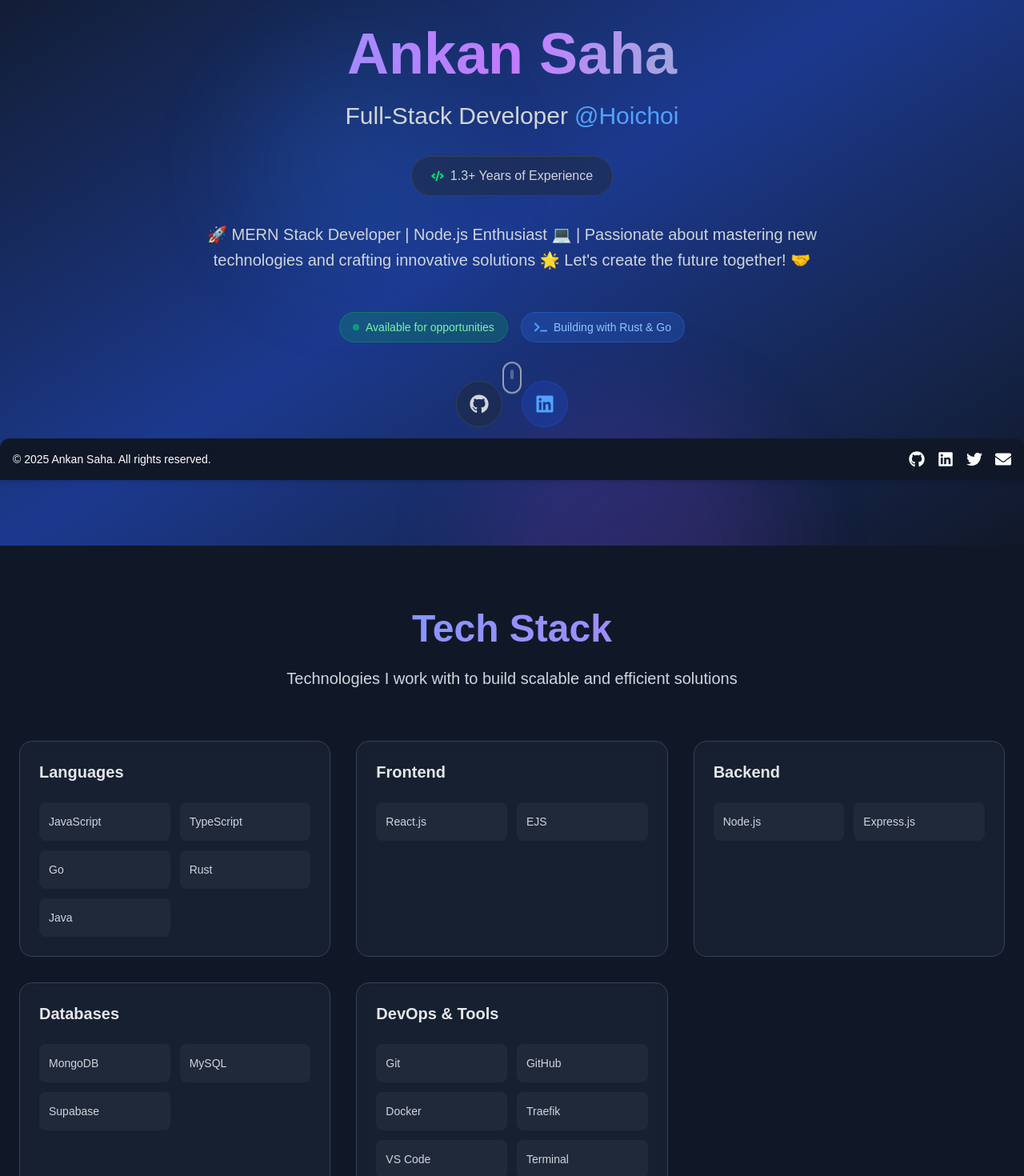
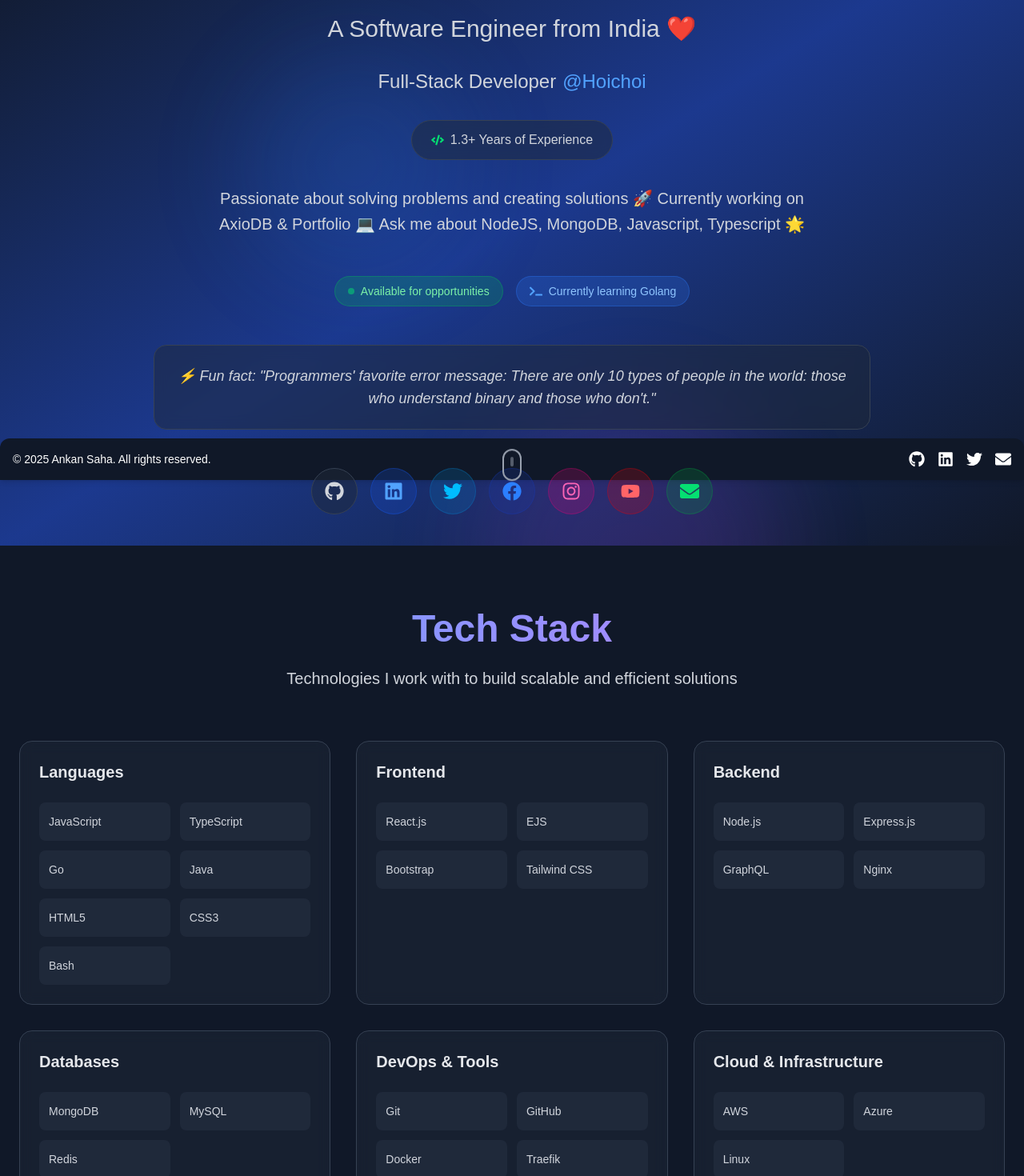
Before and after one commit to AnkanSaha/Portfolio, a Next.js app in the folder frontend/: page / in a window 1280 px wide. Shown: the part 200-1670 px from the top of the page at 80% size. Built offline with nearby package versions, Linux system fonts and the light colour scheme.

Commit message:
feat: enhance Introduction, Tech Stack, and Work Experience components with new content and social links

```diff
--- a/frontend/app/components/Home/Introduction.tsx
+++ b/frontend/app/components/Home/Introduction.tsx
@@ -2,7 +2,7 @@
 
 /* eslint-disable react/no-unescaped-entities */
 import React from "react";
-import { FaGithub, FaLinkedin, FaCode, FaTerminal } from 'react-icons/fa';
+import { FaGithub, FaLinkedin, FaCode, FaTerminal, FaFacebook, FaInstagram, FaEnvelope, FaTwitter, FaYoutube } from 'react-icons/fa';
 
 const Introduction: React.FC = () => {
   return (
@@ -19,13 +19,24 @@
         <div className="text-center">
           {/* Main Title */}
           <h1 className="text-5xl md:text-7xl font-bold mb-6 bg-gradient-to-r from-blue-400 via-purple-400 to-green-400 bg-clip-text text-transparent">
-            Ankan Saha
+            Hi 👋, I'm Ankan
           </h1>
 
           {/* Subtitle with typing effect */}
           <div className="text-2xl md:text-3xl mb-8 font-light">
+            <span className="text-gray-300">A Software Engineer from India ❤️</span>
+          </div>
+
+          <div className="text-xl md:text-2xl mb-8 font-light">
             <span className="text-gray-300">Full-Stack Developer</span>
-            <span className="text-blue-400 ml-2">@Hoichoi</span>
+            <a
+              href="https://hoichoi.tv"
+              target="_blank"
+              rel="noopener noreferrer"
+              className="text-blue-400 ml-2 hover:text-blue-300 transition-colors duration-200"
+            >
+              @Hoichoi
+            </a>
           </div>
 
           {/* Experience Badge */}
@@ -36,8 +47,8 @@
 
           {/* Bio */}
           <p className="text-xl text-gray-300 max-w-3xl mx-auto mb-12 leading-relaxed">
-            🚀 MERN Stack Developer | Node.js Enthusiast 💻 | Passionate about mastering new technologies
-            and crafting innovative solutions 🌟 Let's create the future together! 🤝
+            Passionate about solving problems and creating solutions 🚀 Currently working on AxioDB & Portfolio 💻
+            Ask me about NodeJS, MongoDB, Javascript, Typescript 🌟
           </p>
 
           {/* Current Status */}
@@ -48,12 +59,19 @@
             </div>
             <div className="flex items-center bg-blue-500/20 border border-blue-500/30 rounded-full px-4 py-2">
               <FaTerminal className="text-blue-400 mr-2" />
-              <span className="text-blue-300 text-sm">Building with Rust & Go</span>
+              <span className="text-blue-300 text-sm">Currently learning Golang</span>
             </div>
           </div>
 
+          {/* Fun Fact */}
+          <div className="bg-gray-800/50 backdrop-blur-sm border border-gray-700 rounded-2xl p-6 max-w-4xl mx-auto mb-12">
+            <p className="text-lg text-gray-300 italic">
+              ⚡ Fun fact: "Programmers' favorite error message: There are only 10 types of people in the world: those who understand binary and those who don't."
+            </p>
+          </div>
+
           {/* Social Links */}
-          <div className="flex justify-center space-x-6">
+          <div className="flex justify-center flex-wrap gap-4">
             <a
               href="https://github.com/AnkanSaha"
               className="p-4 bg-gray-800/50 hover:bg-gray-700/50 border border-gray-700 hover:border-gray-600 rounded-full transition-all duration-300 hover:scale-110"
@@ -63,12 +81,50 @@
               <FaGithub className="text-2xl text-gray-300 hover:text-white" />
             </a>
             <a
-              href="https://linkedin.com/in/ankan-saha"
+              href="https://linkedin.com/in/theankansaha"
               className="p-4 bg-blue-600/20 hover:bg-blue-600/30 border border-blue-600/30 hover:border-blue-600/50 rounded-full transition-all duration-300 hover:scale-110"
               target="_blank"
               rel="noopener noreferrer"
             >
               <FaLinkedin className="text-2xl text-blue-400 hover:text-blue-300" />
+            </a>
+            <a
+              href="https://twitter.com/theankansaha"
+              className="p-4 bg-sky-600/20 hover:bg-sky-600/30 border border-sky-600/30 hover:border-sky-600/50 rounded-full transition-all duration-300 hover:scale-110"
+              target="_blank"
+              rel="noopener noreferrer"
+            >
+              <FaTwitter className="text-2xl text-sky-400 hover:text-sky-300" />
+            </a>
+            <a
+              href="https://fb.com/theankansaha"
+              className="p-4 bg-blue-800/20 hover:bg-blue-800/30 border border-blue-800/30 hover:border-blue-800/50 rounded-full transition-all duration-300 hover:scale-110"
+              target="_blank"
+              rel="noopener noreferrer"
+            >
+              <FaFacebook className="text-2xl text-blue-500 hover:text-blue-400" />
+            </a>
+            <a
+              href="https://instagram.com/theankansaha"
+              className="p-4 bg-pink-600/20 hover:bg-pink-600/30 border border-pink-600/30 hover:border-pink-600/50 rounded-full transition-all duration-300 hover:scale-110"
+              target="_blank"
+              rel="noopener noreferrer"
+            >
+              <FaInstagram className="text-2xl text-pink-400 hover:text-pink-300" />
+            </a>
+            <a
+              href="https://www.youtube.com/c/@javascriptalks"
+              className="p-4 bg-red-600/20 hover:bg-red-600/30 border border-red-600/30 hover:border-red-600/50 rounded-full transition-all duration-300 hover:scale-110"
+              target="_blank"
+              rel="noopener noreferrer"
+            >
+              <FaYoutube className="text-2xl text-red-400 hover:text-red-300" />
+            </a>
+            <a
+              href="mailto:help@ankanweb.site"
+              className="p-4 bg-green-600/20 hover:bg-green-600/30 border border-green-600/30 hover:border-green-600/50 rounded-full transition-all duration-300 hover:scale-110"
+            >
+              <FaEnvelope className="text-2xl text-green-400 hover:text-green-300" />
             </a>
           </div>
 
--- a/frontend/app/components/Home/TechStack.tsx
+++ b/frontend/app/components/Home/TechStack.tsx
@@ -8,8 +8,10 @@
         { name: "JavaScript" },
         { name: "TypeScript" },
         { name: "Go" },
-        { name: "Rust" },
         { name: "Java" },
+        { name: "HTML5" },
+        { name: "CSS3" },
+        { name: "Bash" },
       ]
     },
     {
@@ -17,6 +19,8 @@
       items: [
         { name: "React.js" },
         { name: "EJS" },
+        { name: "Bootstrap" },
+        { name: "Tailwind CSS" },
       ]
     },
     {
@@ -24,6 +28,8 @@
       items: [
         { name: "Node.js" },
         { name: "Express.js" },
+        { name: "GraphQL" },
+        { name: "Nginx" },
       ]
     },
     {
@@ -31,7 +37,7 @@
       items: [
         { name: "MongoDB" },
         { name: "MySQL" },
-        { name: "Supabase" },
+        { name: "Redis" },
       ]
     },
     {
@@ -43,6 +49,16 @@
         { name: "Traefik" },
         { name: "VS Code" },
         { name: "Terminal" },
+        { name: "Postman" },
+        { name: "CircleCI" },
+      ]
+    },
+    {
+      title: "Cloud & Infrastructure",
+      items: [
+        { name: "AWS" },
+        { name: "Azure" },
+        { name: "Linux" },
       ]
     },
   ];
--- a/frontend/app/components/Home/WorkExperience.tsx
+++ b/frontend/app/components/Home/WorkExperience.tsx
@@ -9,7 +9,7 @@
       startDate: "2025-07-10",
       endDate: "Present",
       status: "current",
-      location: "Remote",
+      location: "On-site",
       description: "Currently working on streaming platform development with React.js and Node.js",
       technologies: ["React.js", "Node.js", "MongoDB", "AWS"]
     },
@@ -19,7 +19,7 @@
       startDate: "2024-09-24",
       endDate: "2025-07-09",
       status: "previous",
-      location: "Remote",
+      location: "On-site",
       description: "Developed web applications and contributed to various client projects",
       technologies: ["JavaScript", "Express.js", "MySQL", "Docker"]
     },
@@ -29,7 +29,7 @@
       startDate: "2024-04-01",
       endDate: "2024-09-23",
       status: "previous",
-      location: "Hybrid",
+      location: "On-site",
       description: "Started my professional journey, learned industry best practices and teamwork",
       technologies: ["React.js", "Node.js", "MongoDB", "Git"]
     }
```
